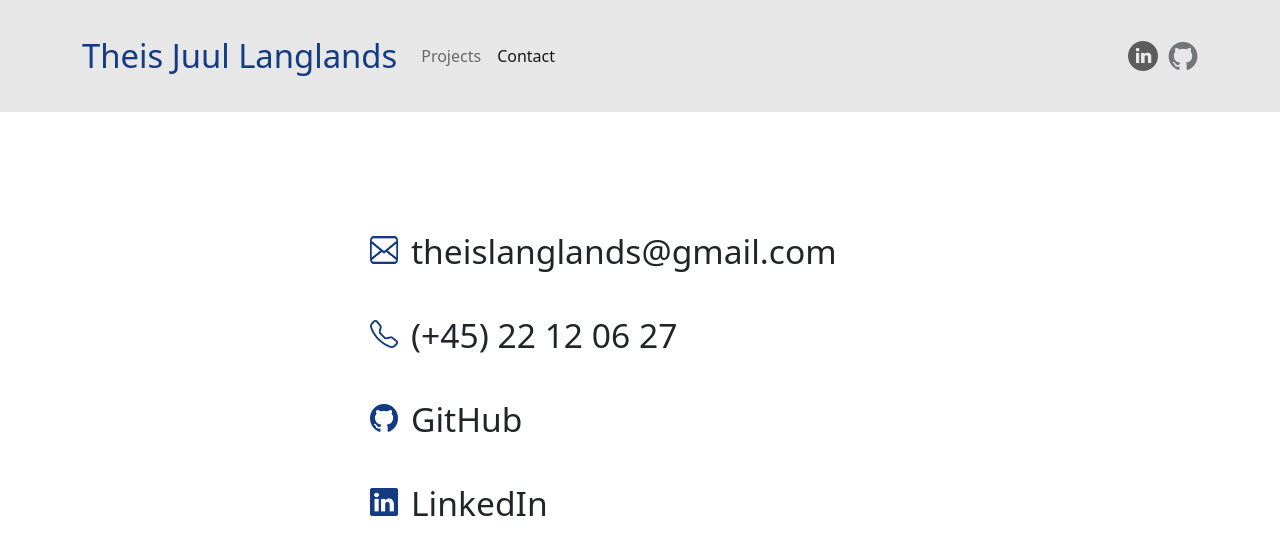
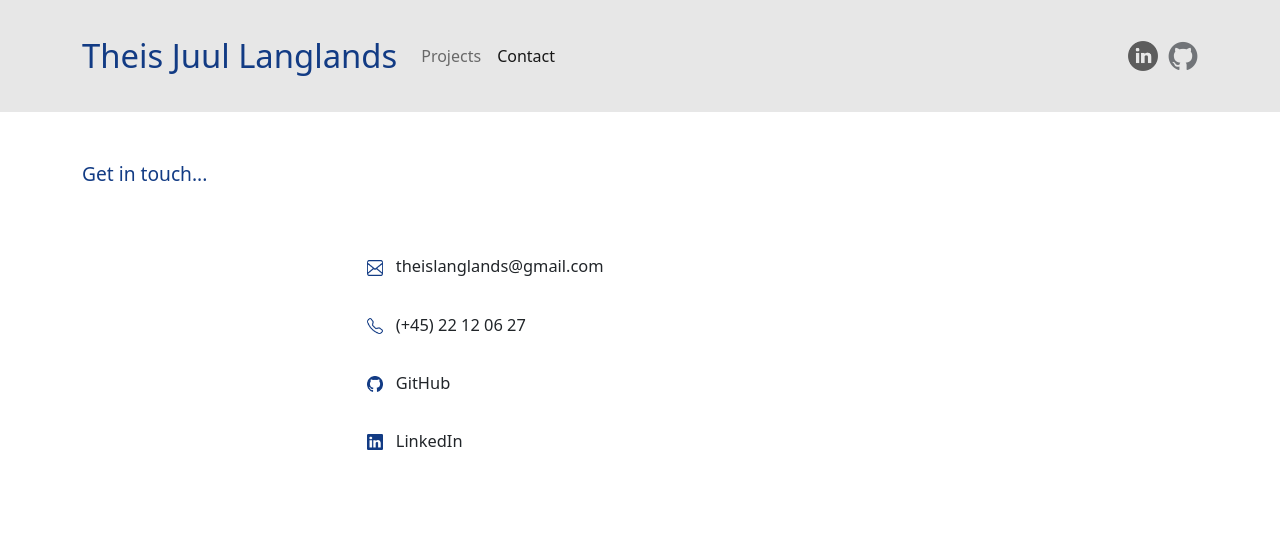
Before and after one commit to theislanglands/Portefolio, a React (Create React App) app: page /contact in a window 1280 px wide. Shown: the top 554 px of the page. Built offline with nearby package versions, Linux system fonts and the light colour scheme.

Commit message:
update about text and adding section header

```diff
--- a/src/App.css
+++ b/src/App.css
@@ -1,7 +1,6 @@
 .App {
   text-align: center;
 }
-
 
 .Content-header {
   text-align: left;
@@ -17,22 +16,6 @@
   margin-top: 0.6rem;
 }
 
-/* About */
-.Content {
-  text-align: left;
-  white-space: pre-line;
-  margin-top: 2rem;
-}
-
-.theis {
-  margin-top: 11vh;
-  margin-left: 0.5vw;
-}
-
-.theis img {
-  width: 70vmin;
-}
-
 /* NoPage */
 .error {
   text-align: center;
@@ -43,30 +26,28 @@
 .contact-container {
   display: inline-flex;
   align-items: center;
-  margin-left: calc(-29px + 4vmin);
+  margin-left: calc(14-1.1vw);
 }
 
 .contact-icon img {
-  width: calc(12px + 2vmin);
-  height: calc(12px + 2vmin);
+  width: calc(3px + 1vw);
+  height: calc(3px + 1vw);
   margin-right: 3px;
-
 }
 
 .contact-text {
   padding-left: 10px;
-  font-size:4.2vmin;
+  font-size: calc(10px + 0.5vw);
   float: right;
   text-align: left;
   justify-content: left;
-  padding-top: calc(16px + 0.2vmin);
+  padding-top: calc(16px + 0.2vh);
 }
 
 .contact-general {
   align-items: left;
   justify-content: left;
-  margin-top: 12vmin;
-
+  margin-top: 6vh;
 }
 
 /* projects */
--- a/src/components/about/About.css
+++ b/src/components/about/About.css
@@ -1,3 +1,31 @@
 .Content{
     white-space: pre-line;
 }
+
+.about-header {
+    color: #123B84;
+    font-size: larger;
+}
+
+.Content {
+    text-align: left;
+    white-space: pre-line;
+    margin-top: 2rem;
+  }
+
+.theis {
+margin-top: 11vh;
+margin-left: 0.5vw;
+}
+
+.theis img {
+width: 70vmin;
+}
+
+@media screen and (max-width: 700px){
+    .theis {
+        align-self: center;
+        justify-content: center;
+        align-content: center;
+    }
+}
--- a/src/components/about/About.js
+++ b/src/components/about/About.js
@@ -8,10 +8,17 @@ import theis from '../../assets/Theis_oval.png';
 const About = () => {
   return (
     <Container>
+      <Row>
+        <Col>
+        <div className="Content-header">
+          {Content.header}
+        </div>
+        </Col>
+      </Row>
         <Row>
             <Col>
                 <div className="Content">
-                    {Content.text}
+                    {Content.textuk}
                 </div>
             </Col>
             <Col>
--- a/src/components/about/about.json
+++ b/src/components/about/about.json
@@ -1,5 +1,5 @@
 {
     "text": "Jeg er en kreativ Software Engineering studerende på 6. semester, der brænder for at løse programmeringsudfordringer, fortrinsvis som backend udvikler.  \n\nJeg værdsætter teamwork, er god til at bevare overblik, og tager ejerskab for mine opgaver. Min grundige tilgang har givet mig gode resultater på studiet. \n\n Min evne til at skabe fremdrift kommer fra min tidligere karriere som selvstændig prisvindende musiker med international turnévirksomhed, som udover kreative processer også har givet mig gode samarbejdsevner og en stærk forretningsforståelse.",
-    "text-uk": "Jeg er en kreativ Software Engineering studerende på 6. semester, der brænder for at løse programmeringsudfordringer, fortrinsvis som backend udvikler.  \n\nJeg værdsætter teamwork, er god til at bevare overblik, og tager ejerskab for mine opgaver. Min grundige tilgang har givet mig gode resultater på studiet. \n\n Min evne til at skabe fremdrift kommer fra min tidligere karriere som selvstændig prisvindende musiker med international turnévirksomhed, som udover kreative processer også har givet mig gode samarbejdsevner og en stærk forretningsforståelse."
-
+    "header": "Hi, my name is Theis",
+    "textuk": "I'm a creative and hard-working Software Engineering student, just about to finish my bachelor's degree at the University of Southern Denmark in Odense with good results so far. \n\nI thrive on solving programming challanges preferably working together with nice colleagues, and I'm good at being on top of things, getting things done and taking ownerships of projects. \n\nI used to be a professional freelance musician, so I've got solid business understanding and am good at collaborating with all kinds of people. \n\nWhen not in front of the computer, I enjoy playing music and sailing in the archipelgo of southern Funen together with my family."
 }
--- a/src/pages/Contact.js
+++ b/src/pages/Contact.js
@@ -4,35 +4,34 @@ import github from '../assets/github-blue.png';
 import linkedin from '../assets/linkedin.png';
 import phone from '../assets/phone.png';
 
-import {Container, Row, Col} from 'react-bootstrap';
+import { Container, Row, Col } from 'react-bootstrap';
 
 const Contact = () => {
     return (
+        <Container>
 
-        <Container className="contact-general">
+            <div className='Content-header'>
+                <p>Get in touch...</p>
+            </div>
+
+            <div className="contact-general">
             <Row className="justify-content-center">
-
-
                 <Col xs={6}>
                     <div className="contact-container">
                         <div className="contact-icon">
                             <img src={envelope} alt='mailTo' width="34" height="34" />
                         </div>
-
                         <div className="contact-text">
                             <p>theislanglands@gmail.com</p>
                         </div>
                     </div>
                 </Col>
-
-
             </Row>
             <Row className="justify-content-center">
-
                 <Col xs={6}>
                     <div className="contact-container">
                         <div className="contact-icon">
-                            <img src={phone} alt='phone' width="34" height="34"/>
+                            <img src={phone} alt='phone' width="34" height="34" />
                         </div>
                         <div className="contact-text">
                             <p>(+45)&nbsp;22&nbsp;12&nbsp;06&nbsp;27</p>
@@ -47,7 +46,7 @@ const Contact = () => {
                 <Col xs={6}>
                     <div className="contact-container">
                         <div className="contact-icon">
-                    <img src={github} alt='github' width="34" height="34"/>
+                            <img src={github} alt='github' width="34" height="34" />
                         </div>
                         <div className="contact-text">
                             <p>GitHub</p>
@@ -61,7 +60,7 @@ const Contact = () => {
                 <Col xs={6}>
                     <div className="contact-container">
                         <div className="contact-icon">
-                            <img src={linkedin} alt='linkedin' width="34" height="34"/>
+                            <img src={linkedin} alt='linkedin' width="34" height="34" />
                         </div>
                         <div className="contact-text">
                             <p>LinkedIn</p>
@@ -69,19 +68,9 @@ const Contact = () => {
                     </div>
                 </Col>
             </Row>
+            </div>
         </Container>
     )
 }
 
 export default Contact
-
-
-/*
-
-
-
-
-        </Container>
-        </div>
-
-*/
```
Lines whose indentation alone changed are shown as unchanged.
